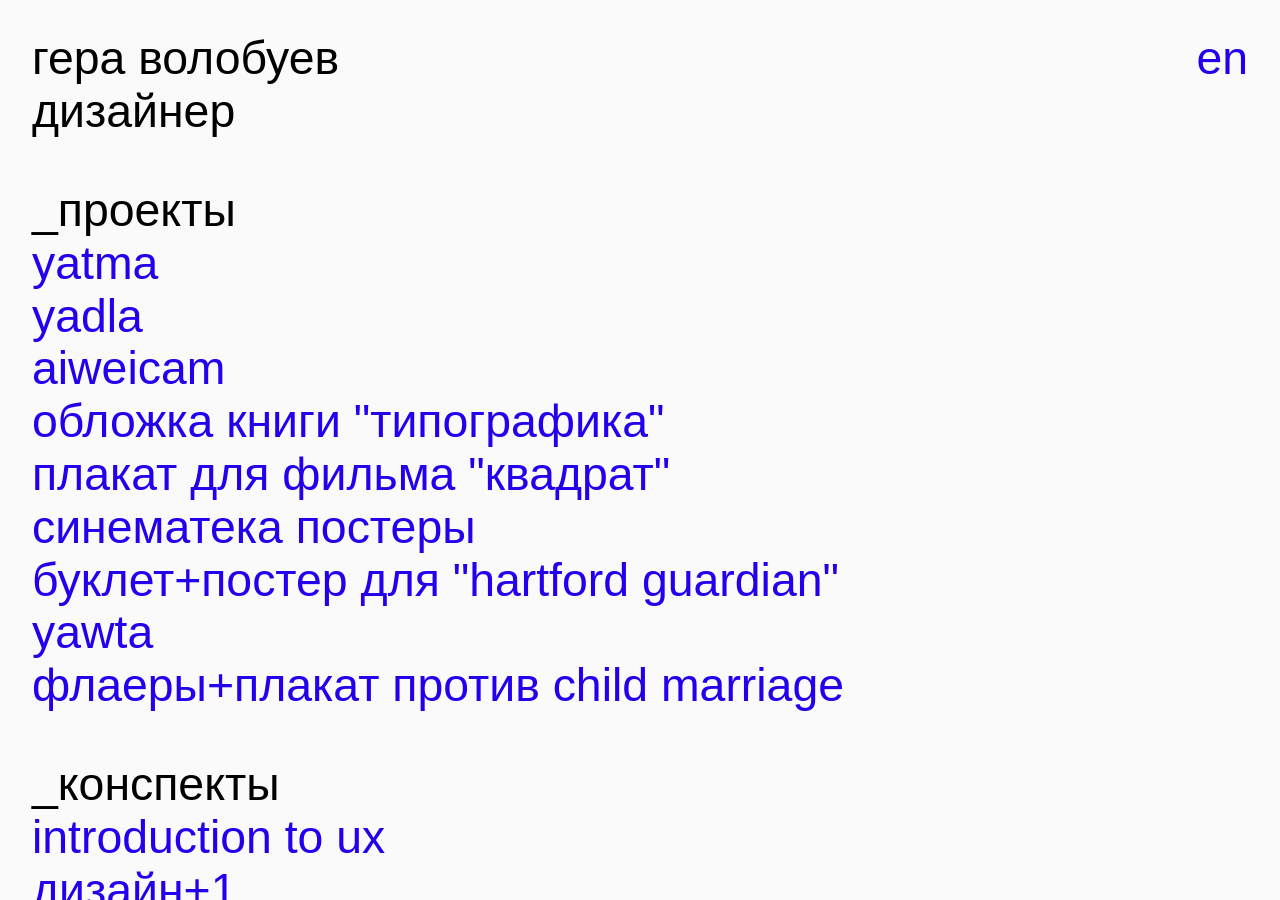
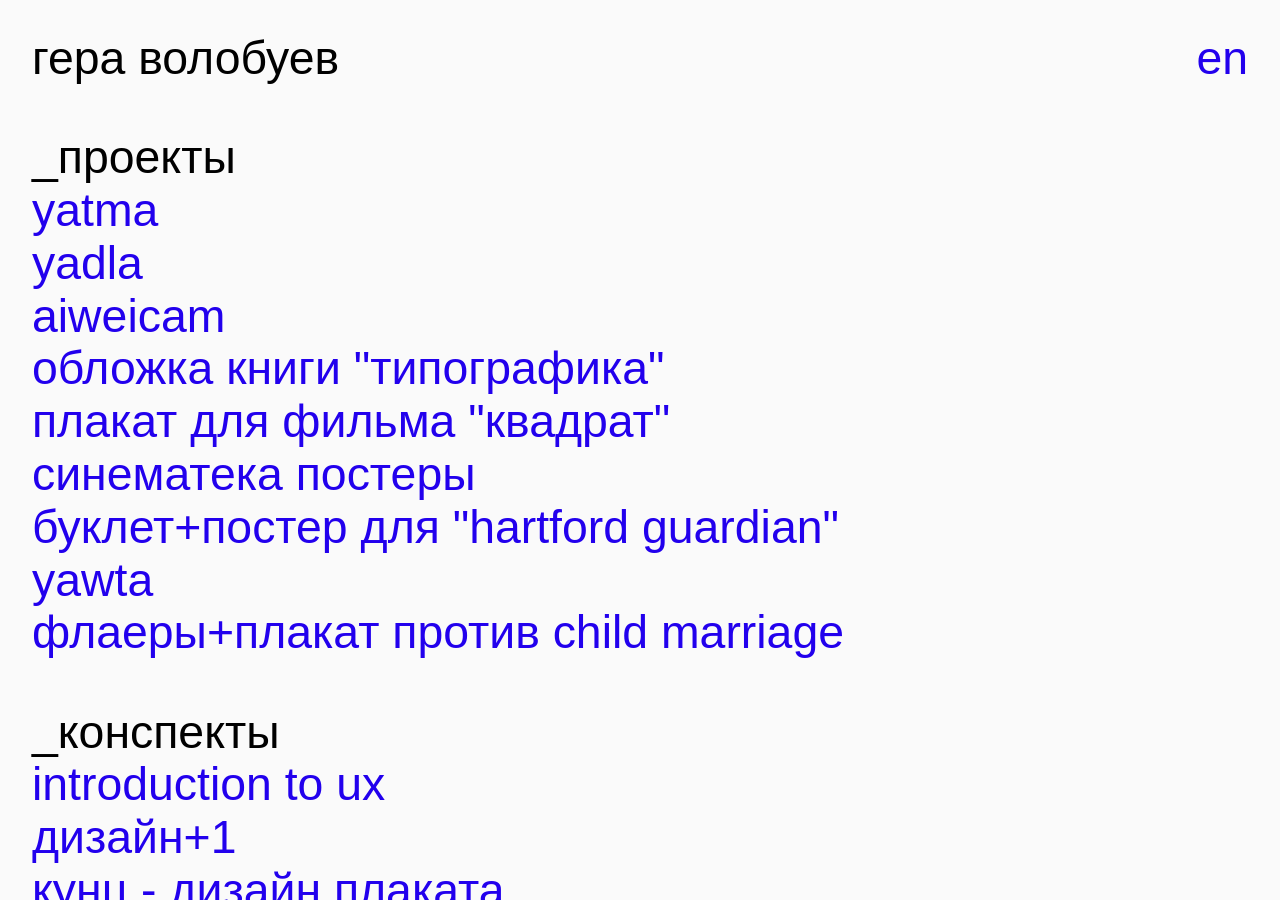
Before and after one commit to geravolobuev/geravolobuev, a Jekyll site: the page built from pages/index.md, in a window 1280 px wide and 900 px high. Built offline with Jekyll 4.4.1, drawn with Linux system fonts in a browser that asks for light colours.

Commit message:
Update home.html

```diff
--- a/_layouts/home.html
+++ b/_layouts/home.html
@@ -11,9 +11,7 @@
         <main class="lowercased">
                 <section class="about">
                         <div class="about-left">
-        <p class="about_text">гера волобуев<br>
-        дизайнер
-        </p>
+        <p class="about_text">гера волобуев</p>
                         </div>
                         <div class="about-right">
         <a href="/en">en</a>
```
